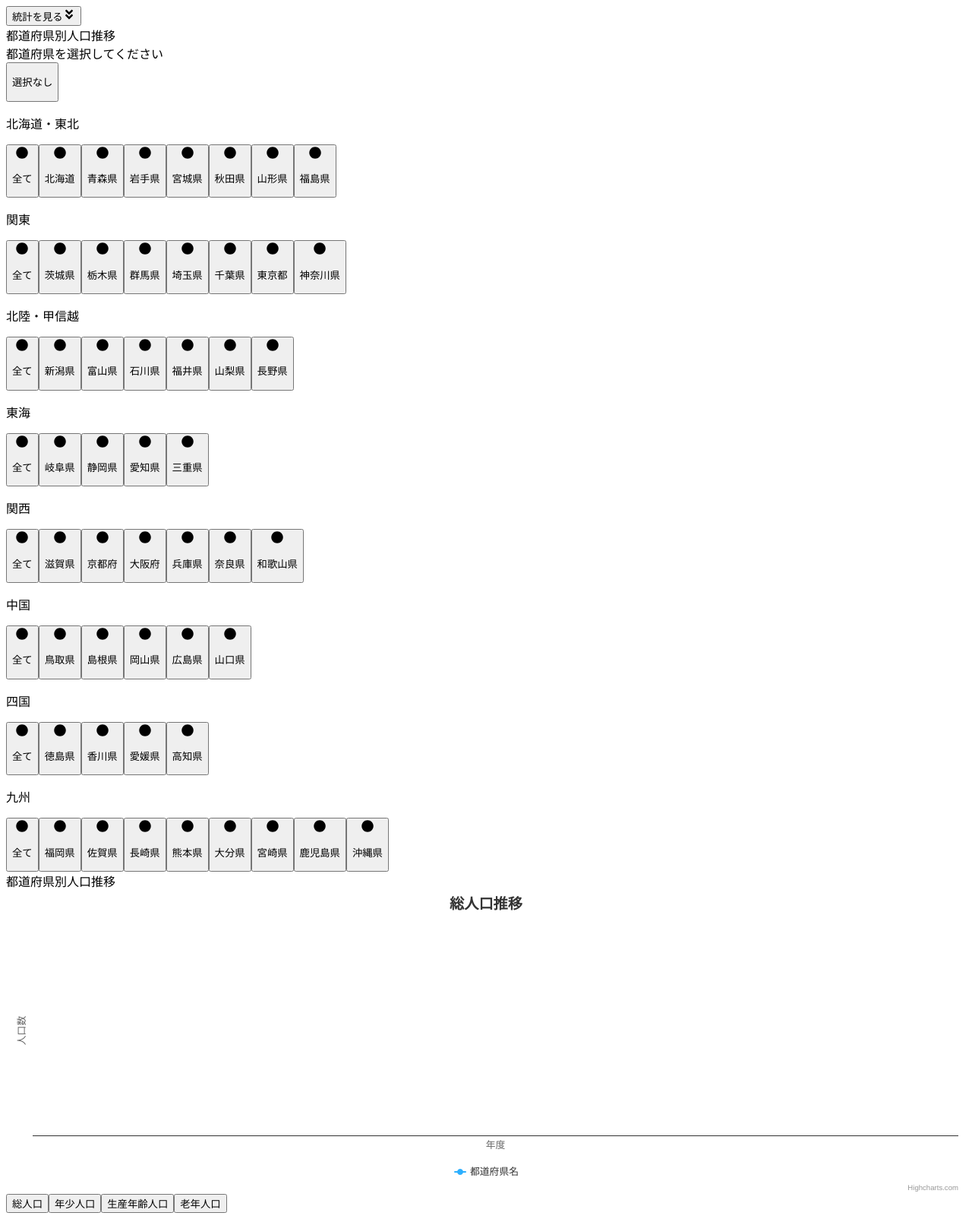
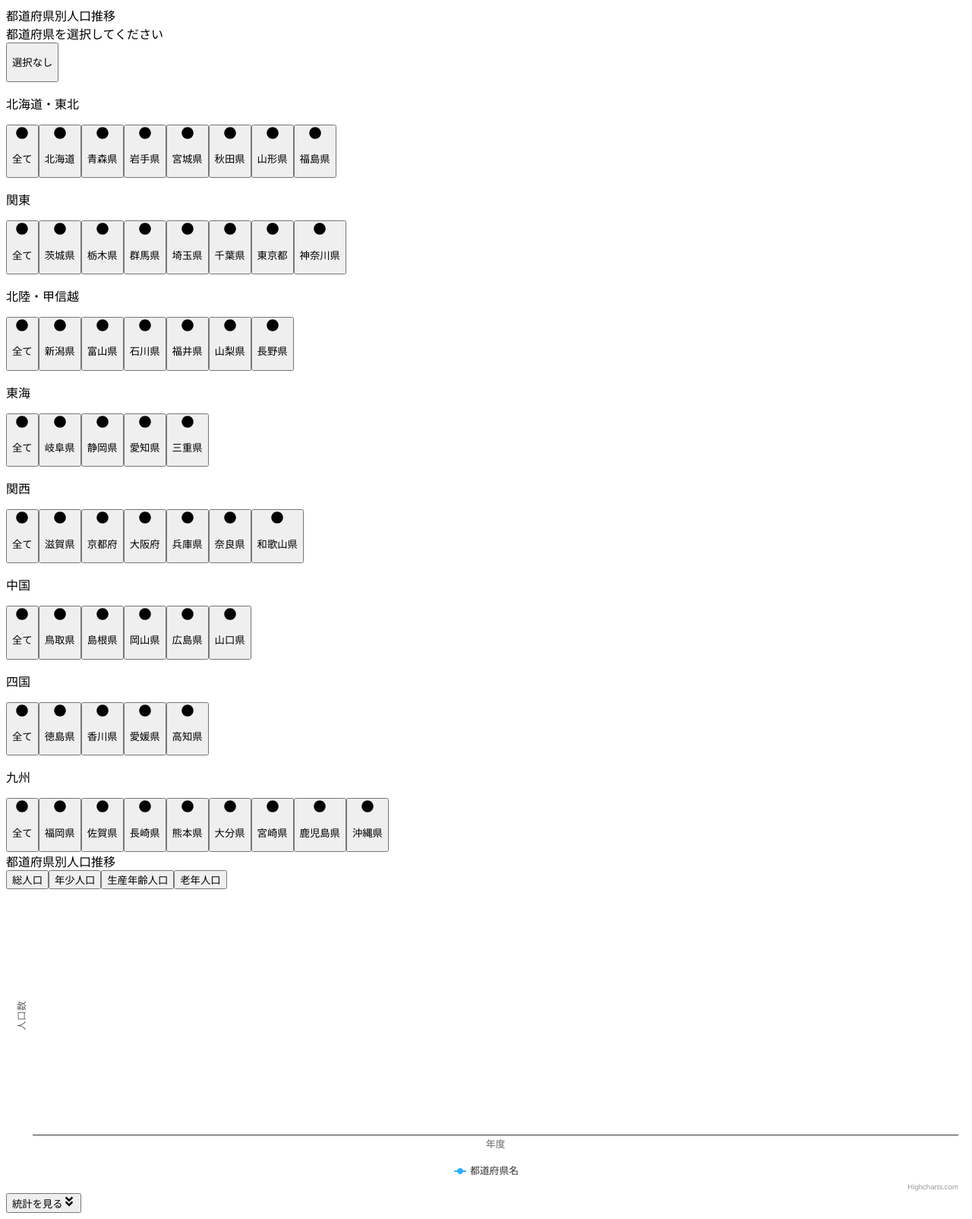
Before and after one commit to SomaTakata/yumemi-coding-test, a Next.js app: page /PopulationTrendsPage in a window 1280 px wide. Shown: the whole page at 76% size. Built offline with nearby package versions, Linux system fonts and the light colour scheme.

Commit message:
feat: スクロールボタンの位置を調整し、スクロール機能を改善

```diff
--- a/src/components/organisms/PopulationChart.tsx
+++ b/src/components/organisms/PopulationChart.tsx
@@ -37,7 +37,7 @@ const PopulationChart: React.FC<Props> = ({ populationdata }) => {
 
   const options: Highcharts.Options = {
     title: {
-      text: "総人口推移",
+      text: "",
     },
     xAxis: {
       title: {
@@ -54,7 +54,7 @@ const PopulationChart: React.FC<Props> = ({ populationdata }) => {
   };
 
   return (
-    <div className="mt-3 sm:p-3">
+    <div className="mt-6 sm:p-3">
       <HighchartsReact highcharts={Highcharts} options={options} />
     </div>
   );
--- a/src/components/templates/Template.tsx
+++ b/src/components/templates/Template.tsx
@@ -1,8 +1,4 @@
-import React, { useEffect, useState } from "react";
-import { FaAngleDoubleDown, FaAngleDoubleUp } from "react-icons/fa";
-
-import Button from "../atoms/Button";
-import Icon from "../atoms/Icon";
+import React from "react";
 
 interface TemplateProps {
   header: React.ReactNode;
@@ -10,44 +6,8 @@ interface TemplateProps {
 }
 
 const Template: React.FC<TemplateProps> = ({ header, content }) => {
-  const [atTop, setAtTop] = useState(true);
-
-  useEffect(() => {
-    const handleScroll = () => {
-      const scrollY = window.scrollY;
-      const section = document.getElementById("statistics");
-      if (section) {
-        const sectionTop = section.getBoundingClientRect().top + scrollY - window.innerHeight / 2;
-        setAtTop(window.scrollY < sectionTop);
-      }
-    };
-
-    window.addEventListener("scroll", handleScroll);
-    return () => window.removeEventListener("scroll", handleScroll);
-  }, []);
-
-  const handleButtonClick = () => {
-    const targetId = atTop ? "statistics" : "prefecture";
-    const element = document.getElementById(targetId);
-    if (element) {
-      const yOffset = -80; // オフセット値を調整
-      const y = element.getBoundingClientRect().top + window.scrollY + yOffset;
-      window.scrollTo({ top: y, behavior: "smooth" });
-    }
-  };
-
   return (
     <main className="relative flex min-h-screen w-full flex-col items-center px-4 py-12  sm:px-12">
-      <Button
-        className="fixed bottom-4 right-4 z-50 bg-slate-600 text-sm text-white"
-        onClick={handleButtonClick}
-      >
-        {atTop ? "統計を見る" : "都道府県を選択する"}
-        <Icon
-          IconComponent={atTop ? FaAngleDoubleDown : FaAngleDoubleUp}
-          className="text-gray-200"
-        />
-      </Button>
       {header}
       <div className="h-10" />
       <div className="w-full">{content}</div>
--- a/src/pages/PopulationTrendsPage.tsx
+++ b/src/pages/PopulationTrendsPage.tsx
@@ -2,22 +2,38 @@
 
 import { useState, useEffect } from "react";
 
-import DataSetSelector from "@/components/molecules/DataSetSelector"; // 追加
+import DataSetSelector from "@/components/molecules/DataSetSelector";
 import RegionSelector from "@/components/molecules/RegionSelector";
+import ScrollButton from "@/components/molecules/ScrollButton"; // 追加
 import SelectedPrefectures from "@/components/molecules/SelectedPrefectures";
 import PopulationChart from "@/components/organisms/PopulationChart";
 import Template from "@/components/templates/Template";
 
 import prefectures from "@/data/prefectures";
-import { statistics } from "@/data/statistics"; // インポートを追加
+import { statistics } from "@/data/statistics";
 import { usePrefectureSelection } from "@/hooks/usePrefectureSelection";
 
 export default function PopulationTrendsPage() {
   const { selectedPrefs, togglePrefecture, toggleRegion } = usePrefectureSelection();
-  const [selectedDataSet, setSelectedDataSet] = useState<string>("総人口"); // 追加
+  const [selectedDataSet, setSelectedDataSet] = useState<string>("総人口");
   const [chartData, setChartData] = useState<
     { prefName: string; data: { year: number; value: number }[] }[]
   >([]);
+  const [atTop, setAtTop] = useState(true);
+
+  useEffect(() => {
+    const handleScroll = () => {
+      const scrollY = window.scrollY;
+      const section = document.getElementById("statistics");
+      if (section) {
+        const sectionTop = section.getBoundingClientRect().top + scrollY - window.innerHeight / 2;
+        setAtTop(window.scrollY < sectionTop);
+      }
+    };
+
+    window.addEventListener("scroll", handleScroll);
+    return () => window.removeEventListener("scroll", handleScroll);
+  }, []);
 
   useEffect(() => {
     const fetchData = () => {
@@ -36,13 +52,23 @@ export default function PopulationTrendsPage() {
     };
 
     fetchData();
-  }, [selectedPrefs, selectedDataSet]); // selectedDataSetを追加
+  }, [selectedPrefs, selectedDataSet]);
+
+  const handleButtonClick = () => {
+    const targetId = atTop ? "statistics" : "prefecture";
+    const element = document.getElementById(targetId);
+    if (element) {
+      const yOffset = -80; // オフセット値を調整
+      const y = element.getBoundingClientRect().top + window.scrollY + yOffset;
+      window.scrollTo({ top: y, behavior: "smooth" });
+    }
+  };
 
   return (
     <Template
       content={
         <>
-          <section id="prefecture ">
+          <section id="prefecture">
             <div className="flex justify-start border-l-4 pl-4 text-sm">
               都道府県を選択してください
             </div>
@@ -60,10 +86,11 @@ export default function PopulationTrendsPage() {
           <section className="mt-6" id="statistics">
             <div className="flex justify-start border-l-4 pl-4 text-sm">都道府県別人口推移</div>
             <div className="w-full p-1 sm:p-4">
+              <DataSetSelector onSelect={setSelectedDataSet} selectedDataSet={selectedDataSet} />
               <PopulationChart populationdata={chartData} />
-              <DataSetSelector onSelect={setSelectedDataSet} selectedDataSet={selectedDataSet} />
             </div>
           </section>
+          <ScrollButton atTop={atTop} onClick={handleButtonClick} />
         </>
       }
       header={
```
